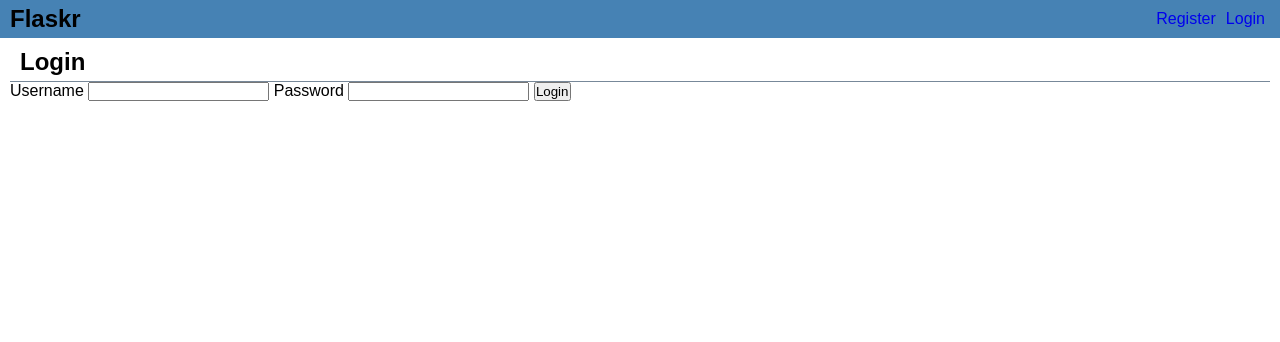
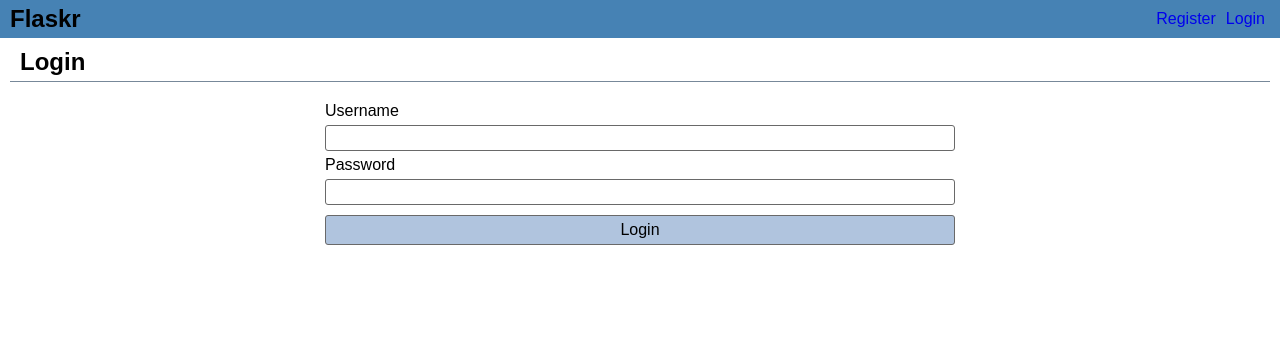
Before and after one commit to kirk0216/blog, a Flask app: page /auth/login in a window 1280 px wide. Shown: the top 342 px of the page. Run offline with Flask 2, Linux system fonts and the light colour scheme.

Commit message:
Restyled login form.

```diff
--- a/flaskr/static/style.css
+++ b/flaskr/static/style.css
@@ -69,3 +69,28 @@ nav ul li {
 .body {
     padding: 5px 20px;
 }
+
+.login_form {
+    margin:     20px auto;
+    max-width:  50%;
+}
+
+.login_form label {
+    padding:    5px 0;
+}
+
+.login_form input {
+    width:          100%;
+    margin:         5px 0;
+    padding:        3px;
+    border:         1px solid dimgray;
+    border-radius:  3px;
+    font-size:      1rem;
+    box-sizing:     border-box;
+}
+
+.login_form input[type=submit] {
+    background:     lightsteelblue;
+    padding:        5px;
+    font-size:      1rem;
+}
--- a/flaskr/templates/auth/login.html
+++ b/flaskr/templates/auth/login.html
@@ -5,6 +5,7 @@
 {% endblock %}
 
 {% block content %}
+    <div class="login_form">
         <form method="post">
             <label for="username">Username</label>
             <input name="username" id="username" required>
@@ -14,4 +15,5 @@
 
             <input type="submit" value="Login">
         </form>
+    </div>
 {% endblock %}
```
Lines whose indentation alone changed are shown as unchanged.
